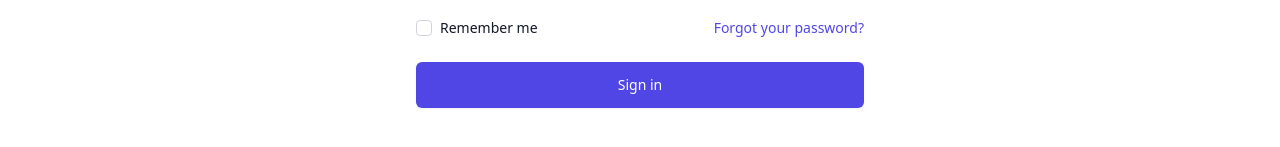
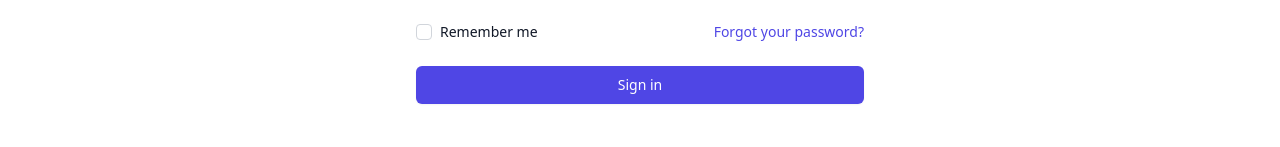
Before and after one commit to r-freeman/react-articles-client, a React (Create React App) app: page /login in a window 1280 px wide. Shown: the part 437-584 px from the top of the page. Built offline with nearby package versions, Linux system fonts and the light colour scheme; no server answers; a web font is replaced by a local one; what @tailwindcss/typography would draw is missing.

Commit message:
Fetch articles on successful log in

```diff
--- a/src/pages/Login.js
+++ b/src/pages/Login.js
@@ -45,6 +45,7 @@
         onSubmit: ({email, password}) => {
             dispatch(actions.auth.login(email, password))
                 .then(status => {
+                    dispatch(actions.articles.fetchArticles());
                     setLoginError(status);
                     formik.resetForm();
                     goHome();
@@ -177,7 +178,7 @@
                                 }
                                 <div>
                                     <button type="submit"
-                                            className="w-full inline-flex items-center justify-center px-4 py-3 leading-tight border border-transparent text-base sm:text-sm font-medium rounded-md shadow-sm text-white bg-indigo-600 hover:bg-indigo-700 focus:outline-none focus:ring-2 focus:ring-offset-2 focus:ring-indigo-500"
+                                            className="w-full inline-flex items-center justify-center px-4 py-2 leading-tight border border-transparent text-base sm:text-sm font-medium rounded-md shadow-sm text-white bg-indigo-600 hover:bg-indigo-700 focus:outline-none focus:ring-2 focus:ring-offset-2 focus:ring-indigo-500"
                                             onClick={formik.handleSubmit}
                                             disabled={isAuthenticating}>
                                         {isAuthenticating
```
